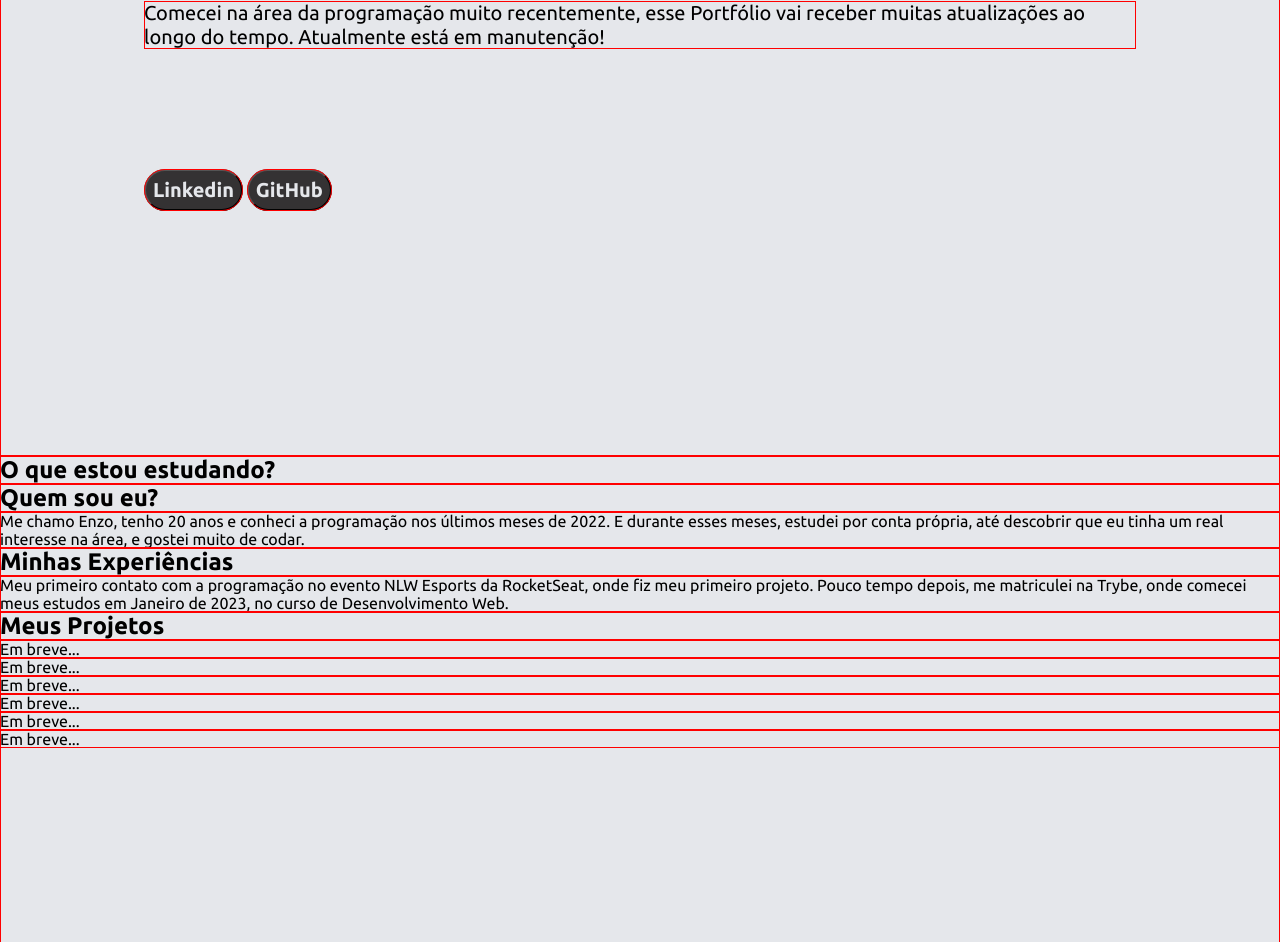
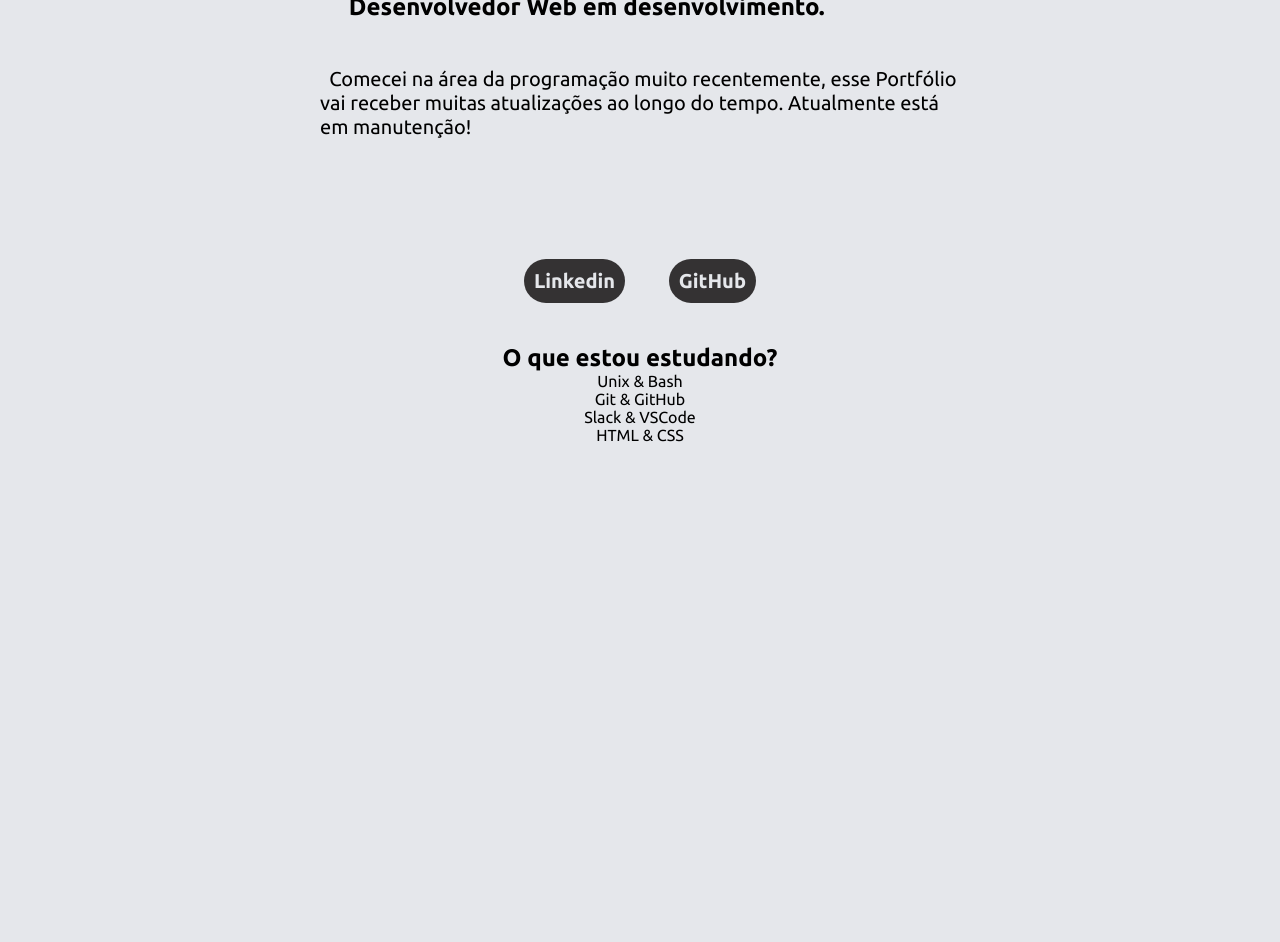
Before and after one commit to enzogennarii/enzogennarii.github.io, a plain HTML site: page index.html in a window 1280 px wide. Shown: the part 344-1286 px from the top of the page. Drawn offline with Linux system fonts and the light colour scheme.

Commit message:
Altera home-page

```diff
--- a/index.html
+++ b/index.html
@@ -27,31 +27,40 @@
   </header>
   <main>
     <section id="home-page">
-            <h1>Olá! Eu sou <br>
-                <span id="name">Enzo Gennari,</span><br>
-                Desenvolvedor Web em desenvolvimento.
+      <h1>Olá! Eu sou 👋<br>
+        <span id="name">&nbsp;Enzo Gennari,</span><br>
+        &nbsp;&nbsp;&nbsp;&nbsp;&nbsp;Desenvolvedor Web em desenvolvimento.
       </h1>
-            <p>Comecei na área da programação muito recentemente, esse Portfólio vai receber muitas atualizações ao longo do tempo. Atualmente está em manutenção!</p>
-            <button>Linkedin</button>
+      <p>&nbsp;&nbsp;Comecei na área da programação muito recentemente, esse Portfólio vai receber muitas atualizações
+        ao longo do tempo. Atualmente está em manutenção!</p>
+      <div class="btns-home-page">
+        <button id="btn-linkedin">Linkedin</button>
         <button>GitHub</button>
+      </div>
     </section>
-        <div>
+    <section id="skills">
       <h2>O que estou estudando?</h2>
-        </div>
-        <div>
+      <ul>
+        <li>Unix & Bash</li>
+        <li>Git & GitHub</li>
+        <li>Slack & VSCode</li>
+        <li>HTML & CSS</li>
+      </ul>
+    </section>
+    <section id="about-me">
       <h2>Quem sou eu?</h2>
       <p>Me chamo Enzo, tenho 20 anos e conheci a programação nos últimos meses de 2022. E durante esses meses,
         estudei por conta própria, até descobrir que eu tinha um real interesse na área, e gostei muito de
         codar.</p>
-        </div>
-        <div>
+    </section>
+    <section id="experiences">
       <h2>Minhas Experiências</h2>
       <p>Meu primeiro contato com a programação no evento NLW Esports da RocketSeat, onde fiz meu primeiro
         projeto.
         Pouco tempo depois, me matriculei na Trybe, onde comecei meus estudos em Janeiro de 2023, no
         curso de Desenvolvimento Web.</p>
-        </div>
-        <div>
+    </section>
+    <section id="projects">
       <h2>Meus Projetos</h2>
       <div>Em breve...</div>
       <div>Em breve...</div>
@@ -59,9 +68,9 @@
       <div>Em breve...</div>
       <div>Em breve...</div>
       <div>Em breve...</div>
-        </div>
+    </section>
   </main>
-    <footer>
+  <footer id="contact">
     <h2>Contate-me</h2>
     <p>enzo.gennari02@gmail.com</p>
     <p>Aqui está meu Linkedin e meu GitHub</p>
--- a/style.css
+++ b/style.css
@@ -2,9 +2,9 @@
   margin: 0;
   padding: 0;
   box-sizing: border-box;
-
+/*
   outline: 1px solid red;
-  outline-offset: -1px;
+  outline-offset: -1px; */
 
   font-family: 'Ubuntu', sans-serif;
 }
@@ -32,7 +32,7 @@ header {
   display: flex;
 }
 
-.nav-list li {
+.nav-list li + li {
   margin-left: 32px;
 }
 
@@ -42,22 +42,31 @@ header {
   background-color: rgb(52 50 51);
   padding: 7px;
   border-radius: 12px;
+
+  text-decoration: none;
 }
 
 main {
-  height: 200vh;
+  height: 400vh;
+}
+
+#home-page, #skills, #about-me, #experiences, #projects, #contact {
+  height: 80vh;
 }
 
 #home-page {
-  height: 94vh;
+  text-align: left;
+  align-items: center;
 
-  text-align: left;
-
-  padding: 18vh;
+  width: 50%;
+  margin: auto;
+  padding: 15% 0;
 }
 
 #home-page h1 {
   margin-bottom: 5vh;
+
+  line-height: 40px;
 }
 
 #name {
@@ -68,6 +77,10 @@ main {
   font-size: 20px;
 }
 
+.btns-home-page {
+  text-align: center;
+}
+
 button {
   background-color: rgb(52 50 51);
   color: #e5e7eb;
@@ -75,7 +88,29 @@ button {
   font-size: 20px;
   font-weight: bold;
 
-  padding: 7px;
+  padding: 10px;
+  border: 0px solid rgb(52 50 51);
   border-radius: 40px;
   margin-top: 15vh;
 }
+
+#btn-linkedin {
+  margin-right: 20px;
+}
+
+button + button {
+  margin-left: 20px;
+}
+
+#skills {
+  align-items: center;
+  text-align: center;
+
+  width: fit-content;
+
+  margin: 0 auto;
+}
+
+#skills ul {
+  list-style: none;
+}
```
Lines whose indentation alone changed are shown as unchanged.
